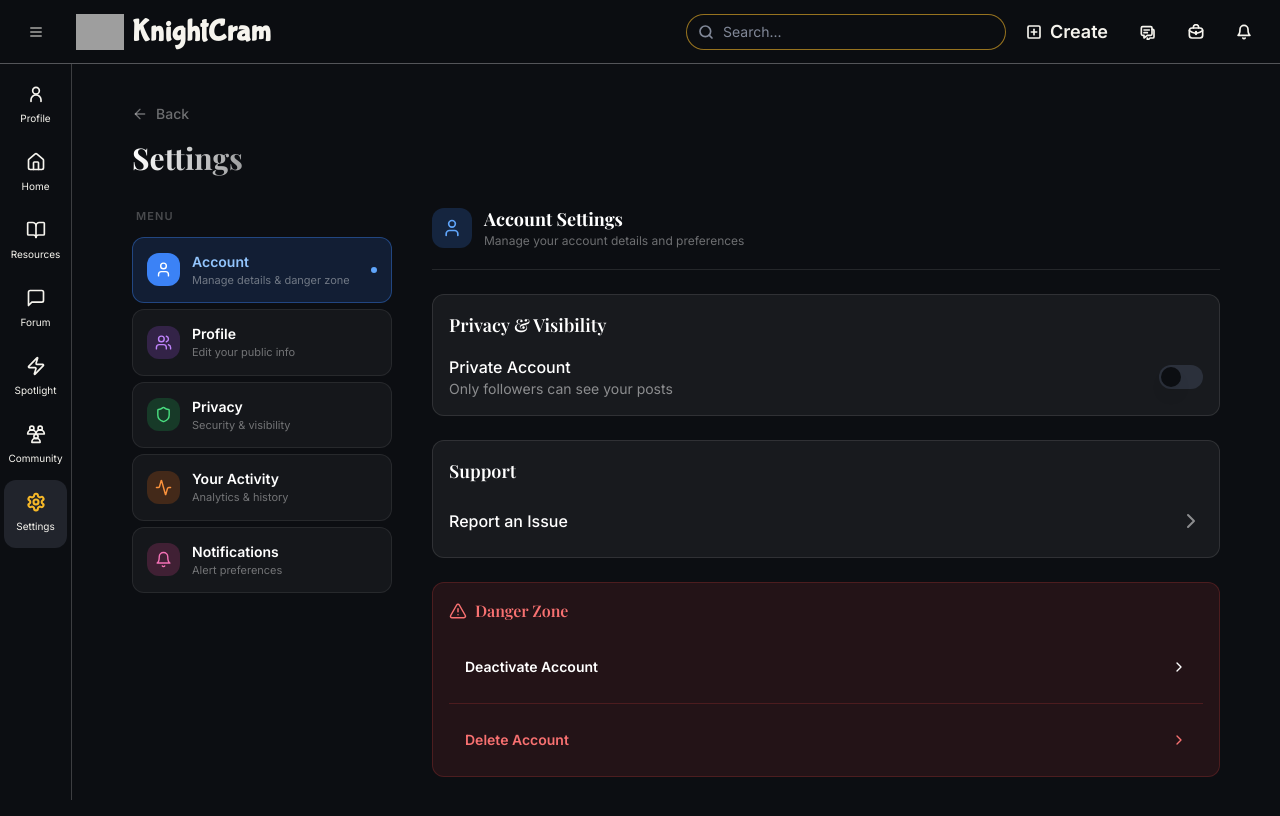
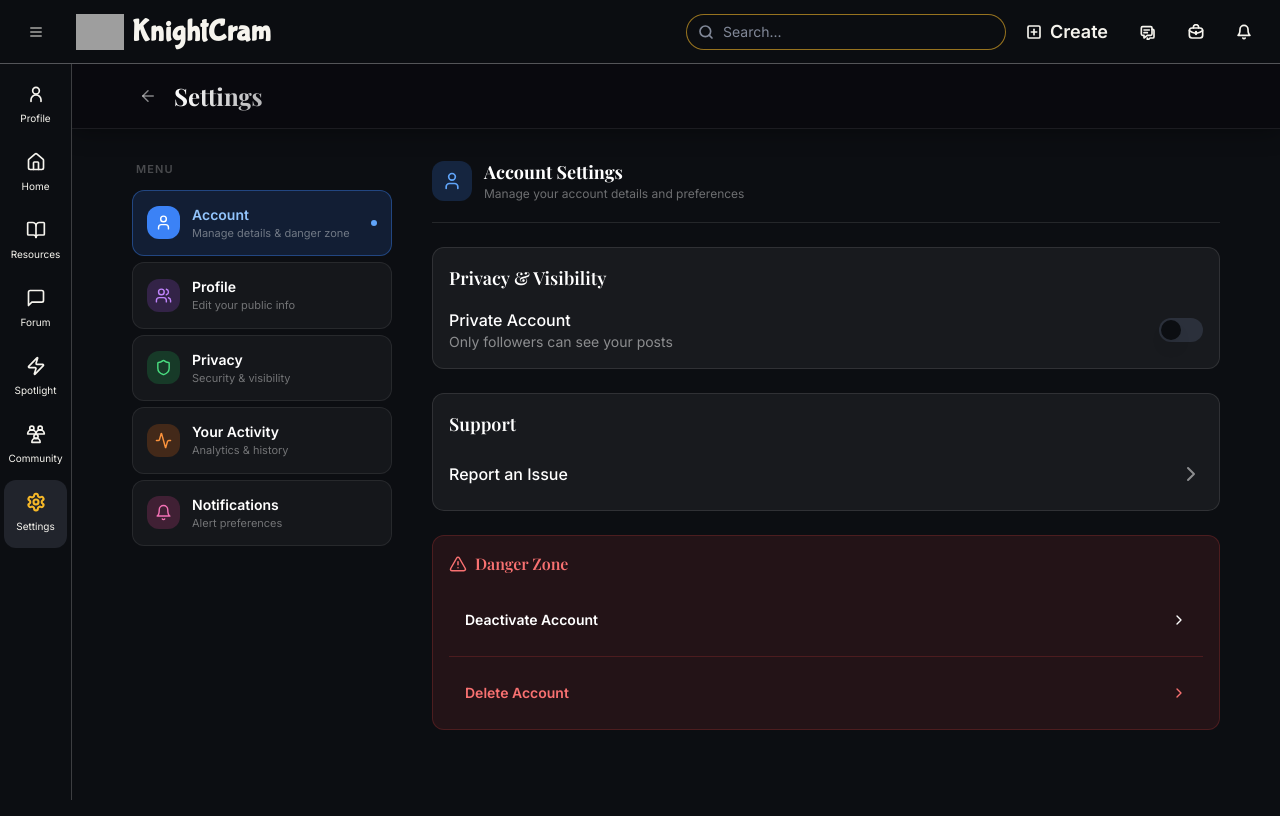
Before and after one commit to yuvraj-hash/KnightCram, a React (Vite) app: page /settings in a window 1280 px wide. Shown: the top 816 px of the page. Built offline with nearby package versions, Linux system fonts and the light colour scheme; grey boxes are pictures that could not be loaded; the HTML template or start-up script is replaced by a standard one.

Commit message:
feat: sticky Settings header with back arrow inline before title

```diff
--- a/src/pages/Settings.tsx
+++ b/src/pages/Settings.tsx
@@ -548,44 +548,43 @@ export default function Settings() {
     // Let's refine the render logic:
 
     return (
-        <div className="max-w-6xl mx-auto px-4 md:px-8 py-6 md:py-10 text-white min-h-screen pb-28">
+        <div className="text-white min-h-screen pb-28">
 
-            {/* Page Title */}
-            <div className="mb-8">
-                {/* Back to previous page — all screen sizes */}
+            {/* ── Sticky Page Header ── */}
+            <header className="sticky top-16 z-20 bg-[#0a0a0f]/95 backdrop-blur-lg border-b border-white/[0.08] shadow-[0_1px_24px_rgba(0,0,0,0.4)]">
+                <div className="max-w-6xl mx-auto px-4 md:px-8 h-14 md:h-16 flex items-center gap-2.5">
+
+                    {/* Arrow — mobile inside-section: back to list | otherwise: back to previous page */}
                     <button
-                    onClick={() => navigate(-1)}
-                    className="flex items-center gap-2 text-white/40 hover:text-white transition-colors duration-200 mb-4 group"
+                        onClick={() =>
+                            activeSection !== "main"
+                                ? setActiveSection("main")
+                                : navigate(-1)
+                        }
+                        aria-label="Go back"
+                        className="flex items-center justify-center w-8 h-8 rounded-lg hover:bg-white/10 text-white/50 hover:text-white transition-all duration-200 flex-shrink-0 group"
                     >
-                    <ArrowLeft size={16} className="group-hover:-translate-x-0.5 transition-transform duration-200" />
-                    <span className="text-sm font-medium">Back</span>
+                        <ArrowLeft size={18} className="group-hover:-translate-x-0.5 transition-transform duration-200" />
                     </button>
 
-                <div className="flex items-center gap-3">
-                    {/* Mobile: back to section list when inside a section */}
-                    {activeSection !== "main" && (
-                        <Button
-                            variant="ghost"
-                            size="icon"
-                            onClick={() => setActiveSection("main")}
-                            className="md:hidden -ml-1"
-                        >
-                            <ArrowLeft size={22} />
-                        </Button>
-                    )}
-                    <h1 className="text-2xl md:text-3xl font-bold bg-clip-text text-transparent bg-gradient-to-r from-white to-white/60">
+                    {/* Title — mobile: active section name | desktop: always "Settings" */}
+                    <h1 className="text-xl md:text-2xl font-bold bg-clip-text text-transparent bg-gradient-to-r from-white to-white/70 leading-none">
                         <span className="md:hidden">
-                            {activeSection === "main" ? "Settings" :
-                                activeSection === "account" ? "Account" :
-                                    activeSection === "profile" ? "Profile" :
-                                        activeSection === "privacy" ? "Privacy" :
-                                            activeSection === "activity" ? "Your Activity" :
-                                                activeSection === "notifications" ? "Notifications" : "Settings"}
+                            {activeSection === "main" ? "Settings"
+                                : activeSection === "account" ? "Account"
+                                    : activeSection === "profile" ? "Profile"
+                                        : activeSection === "privacy" ? "Privacy"
+                                            : activeSection === "activity" ? "Your Activity"
+                                                : activeSection === "notifications" ? "Notifications"
+                                                    : "Settings"}
                         </span>
                         <span className="hidden md:inline">Settings</span>
                     </h1>
                 </div>
-            </div>
+            </header>
+
+            {/* ── Page Content ── */}
+            <div className="max-w-6xl mx-auto px-4 md:px-8 py-6 md:py-8">
 
                 {/* Two-column layout */}
                 <div className="flex flex-col md:flex-row gap-6 lg:gap-10 items-start">
@@ -593,7 +592,7 @@ export default function Settings() {
                     {/* ── Sidebar Nav ── */}
                     <aside className={`
                     w-full md:w-[240px] lg:w-[260px] flex-shrink-0
-                    md:sticky md:top-8
+                    md:sticky md:top-[8.5rem]
                     ${activeSection === "main" ? "block" : "hidden md:block"}
                 `}>
                         <p className="hidden md:block text-[11px] font-semibold uppercase tracking-widest text-white/25 px-1 pb-3">
@@ -744,5 +743,6 @@ export default function Settings() {
                     </main>
                 </div>
             </div>
+        </div>
     );
 }
```
Lines whose indentation alone changed are shown as unchanged.
